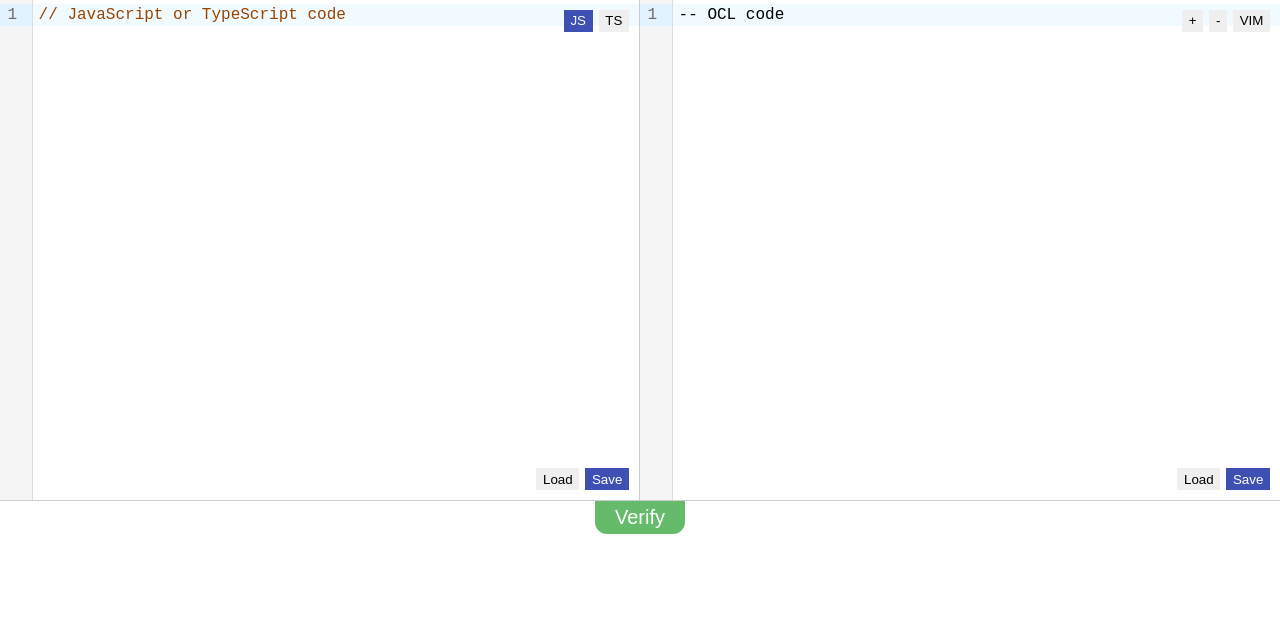
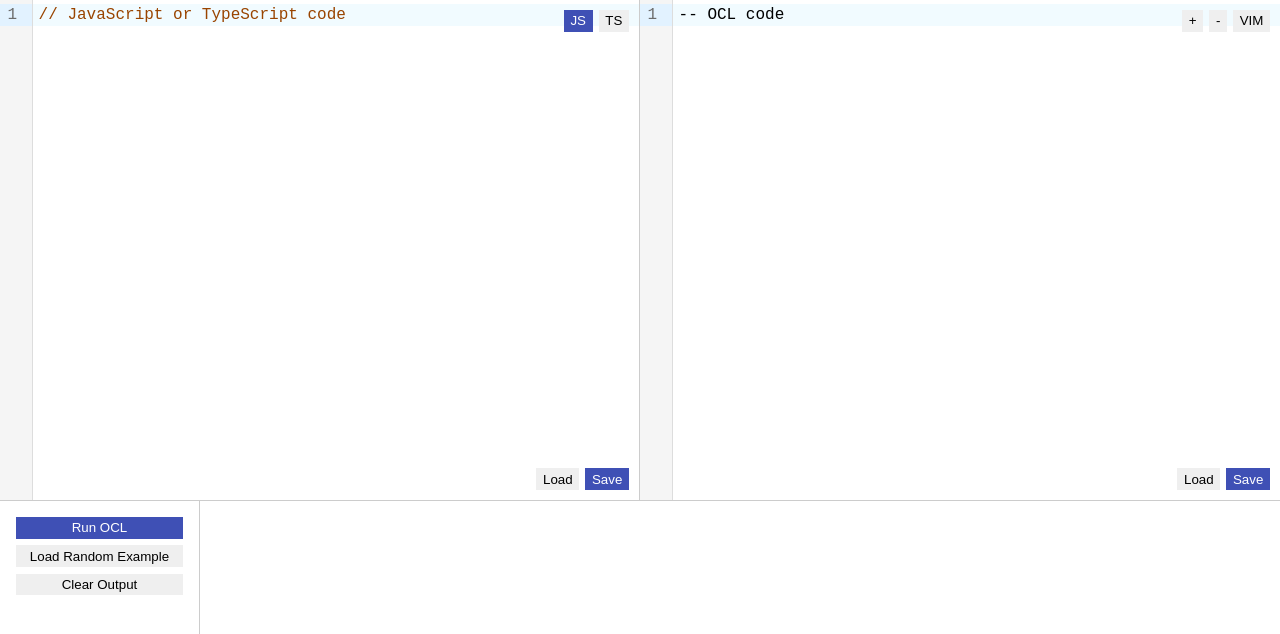
Before and after one commit to it1shka/ocl-explorer, a React (Create React App) app in the folder client/: page / in a window 1280 px wide. Shown: the top 634 px of the page. Built offline with nearby package versions, Linux system fonts and the light colour scheme.

Commit message:
Client & Server: load example functionality added

```diff
--- a/client/src/components/Results.tsx
+++ b/client/src/components/Results.tsx
@@ -1,35 +1,65 @@
-import { memo } from 'react'
+import { memo, useCallback } from 'react'
 import styled from 'styled-components'
-import {useAppSelector} from '../storage/hooks'
+import {useAppDispatch, useAppSelector} from '../storage/hooks'
+import Button from '../primitives/Button'
+import useNotifications from '../lib/useNotifications'
+import API from '../lib/api'
+import {setJSCode} from '../storage/editorJS'
+import {setOCLCode} from '../storage/editorOCL'
+
+// TODO:
 
 const Results = () => {
+  const dispatch = useAppDispatch()
+  const { addNotification } = useNotifications()
+
   const jsCode = useAppSelector(({ editorJS }) => editorJS.code)
   const oclCode = useAppSelector(({ editorOCL }) => editorOCL.code)
 
+  // TODO: maybe replace with asyncThunk
+  const handleRandomExample = useCallback(async () => {
+    try {
+      const { name, js, ocl } = await API.fetchRandomExample()
+      dispatch(setJSCode(js))
+      dispatch(setOCLCode(ocl))
+      addNotification({
+        variant: 'success',
+        title: `Example "${name}"`,
+      })
+    } catch (error) {
+      // TODO: extract into a separate function
+      const message = error instanceof Error
+        ? error.message
+        : String(error)
+      addNotification({
+        variant: 'error',
+        title: 'Failed to load code example',
+        message
+      })
+    }
+  }, [dispatch, addNotification])
+
   return (
     <Container>
-      <VerifyButton>
-        Verify
-      </VerifyButton>
+      <Panel>
+        <Button $active>Run OCL</Button>
+        <Button onClick={handleRandomExample}>Load Random Example</Button>
+        <Button>Clear Output</Button>
+      </Panel>
     </Container>
   )
 }
 
 export default memo(Results)
 
-const VerifyButton = styled.button`
-  position: absolute;
-  top: 0;
-  left: 50%;
-  transform: translateX(-50%);
-  border: none;
-  background-color: #66bb6a;
-  color: white;
-  padding: 0.25em 1em;
-  font-size: 1.25em;
-  border-radius: 0 0 12px 12px;
-  &:hover {
-    background-color: #388e3c;
+const Panel = styled.div`
+  width: 200px;
+  padding: 1em;
+  display: flex;
+  flex-direction: column;
+  border-right: 1px solid #ccc;
+  & > * + * {
+    margin-top: 0.5em;
   }
 `
 
@@ -37,5 +67,5 @@ const Container = styled.div`
   grid-row: 2 / 3;
   grid-column: 1 / 3;
   border-top: 1px solid #ccc;
-  position: relative;
+  display: flex;
 `
--- a/client/src/lib/api.ts
+++ b/client/src/lib/api.ts
@@ -1,7 +1,34 @@
+export type CodeExample = {
+  name: string
+  js: string
+  ocl: string
+}
+
+const isCodeExample = (source: any): source is CodeExample => {
+  return source instanceof Object   &&
+    typeof source.name === 'string' &&
+    typeof source.js   === 'string' &&
+    typeof source.ocl  === 'string'
+}
+
 class API {
-  verifyOnServer = (jsCode: string, oclCode: string) => {
+  private readonly baseUrl: string
+  constructor (baseUrl: string) {
+    this.baseUrl = baseUrl.replace(/\/$/, '')
+  }
 
+  verifyOnServer = async (jsCode: string, oclCode: string) => {
+    // TODO:
+  }
+
+  fetchRandomExample = async () => {
+    const response = await fetch(`${this.baseUrl}/example`)
+    const maybeCodeExample = await response.json()
+    if (!isCodeExample(maybeCodeExample)) {
+      throw new Error('Wrong API response format')
+    }
+    return maybeCodeExample
   }
 }
 
-export default new API()
+export default new API('http://localhost:3057')
--- a/client/src/primitives/Button.tsx
+++ b/client/src/primitives/Button.tsx
@@ -5,6 +5,7 @@ export type ButtonProps = Partial<{
 }>
 
 const Button = styled.button<ButtonProps>`
+  cursor: pointer;
   border: none;
   padding: 0.25em 0.5em;
   ${({ $active }) => $active && css`
```
Also changed, not shown: 1 other file (tests, documents, lock files or other folders).
